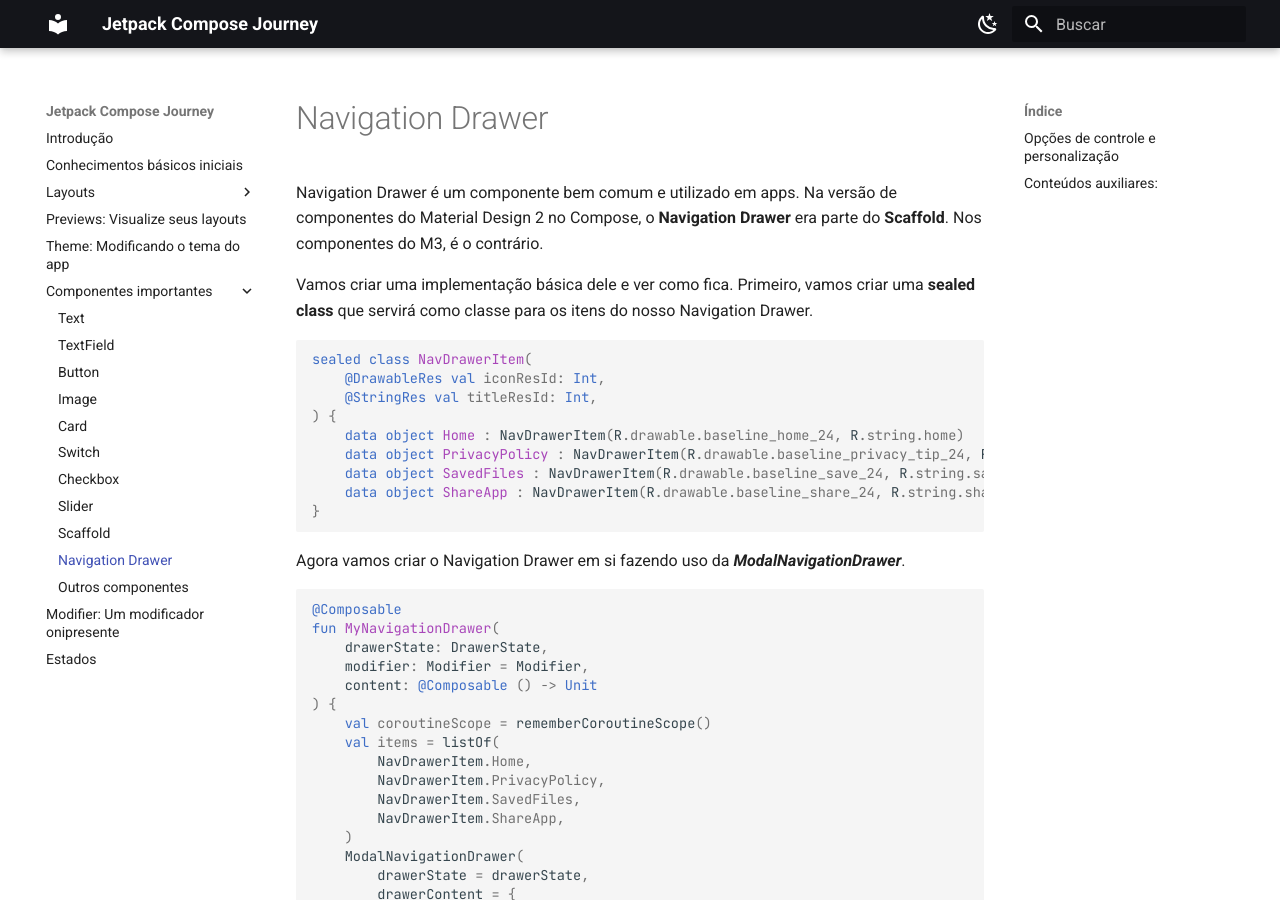
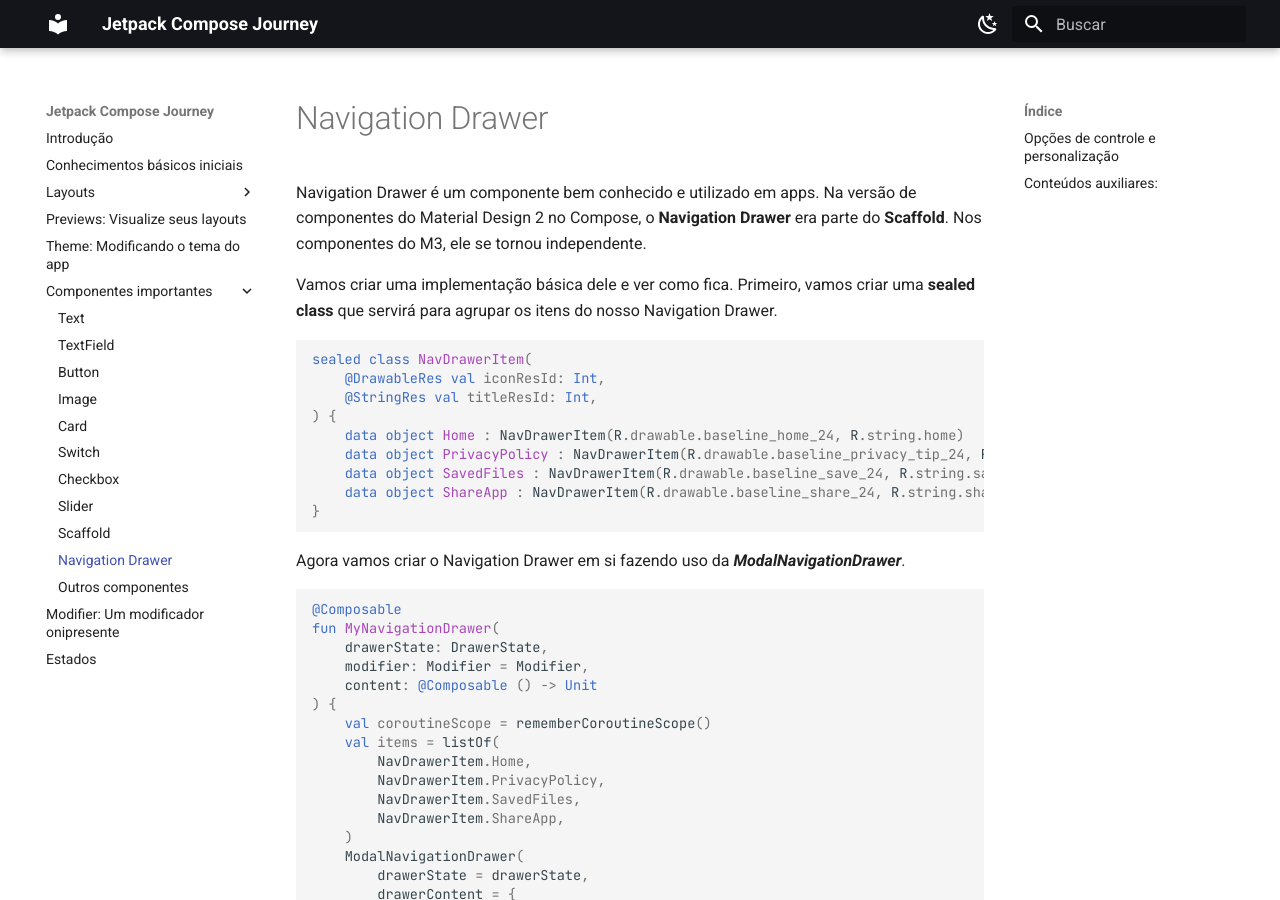
Before and after one commit to jsericksk/Jetpack-Compose-Journey, an MkDocs documentation site: the page built from docs/components/navigationdrawer.md, in a window 1280 px wide and 900 px high. Built offline with MkDocs 1.6.1 and Material for MkDocs 9.7.7, drawn with Linux system fonts in a browser that asks for light colours; emoji names are drawn with the system emoji font.

Commit message:
navigationdrawer.md atualizado

````diff
--- a/docs/components/navigationdrawer.md
+++ b/docs/components/navigationdrawer.md
@@ -1,8 +1,8 @@
 # Navigation Drawer
 
-Navigation Drawer é um componente bem comum e utilizado em apps. Na versão de componentes do Material Design 2 no Compose, o **Navigation Drawer** era parte do **Scaffold**. Nos componentes do M3, é o contrário.
+Navigation Drawer é um componente bem conhecido e utilizado em apps. Na versão de componentes do Material Design 2 no Compose, o **Navigation Drawer** era parte do **Scaffold**. Nos componentes do M3, ele se tornou independente.
 
-Vamos criar uma implementação básica dele e ver como fica. Primeiro, vamos criar uma **sealed class** que servirá como classe para os itens do nosso Navigation Drawer.
+Vamos criar uma implementação básica dele e ver como fica. Primeiro, vamos criar uma **sealed class** que servirá para agrupar os itens do nosso Navigation Drawer.
 
 ```kotlin
 sealed class NavDrawerItem(
````
